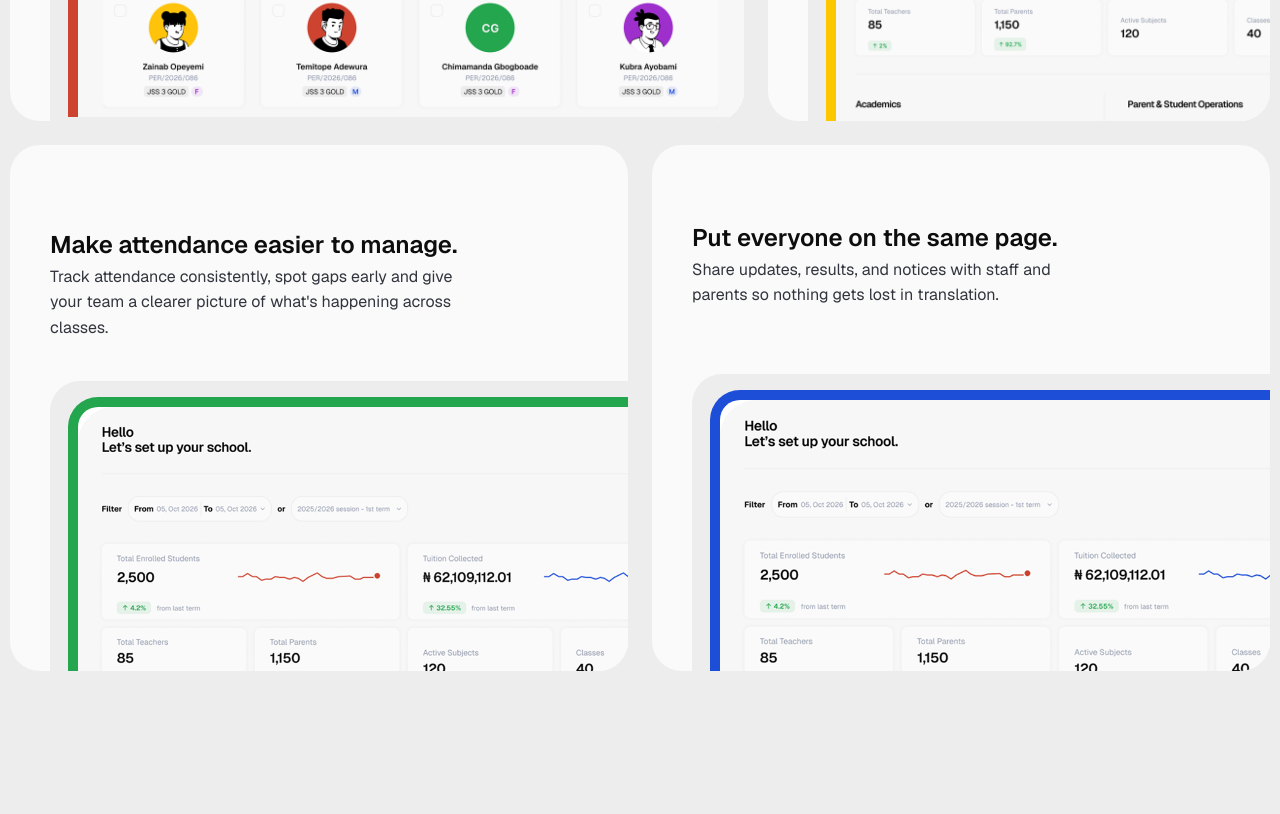
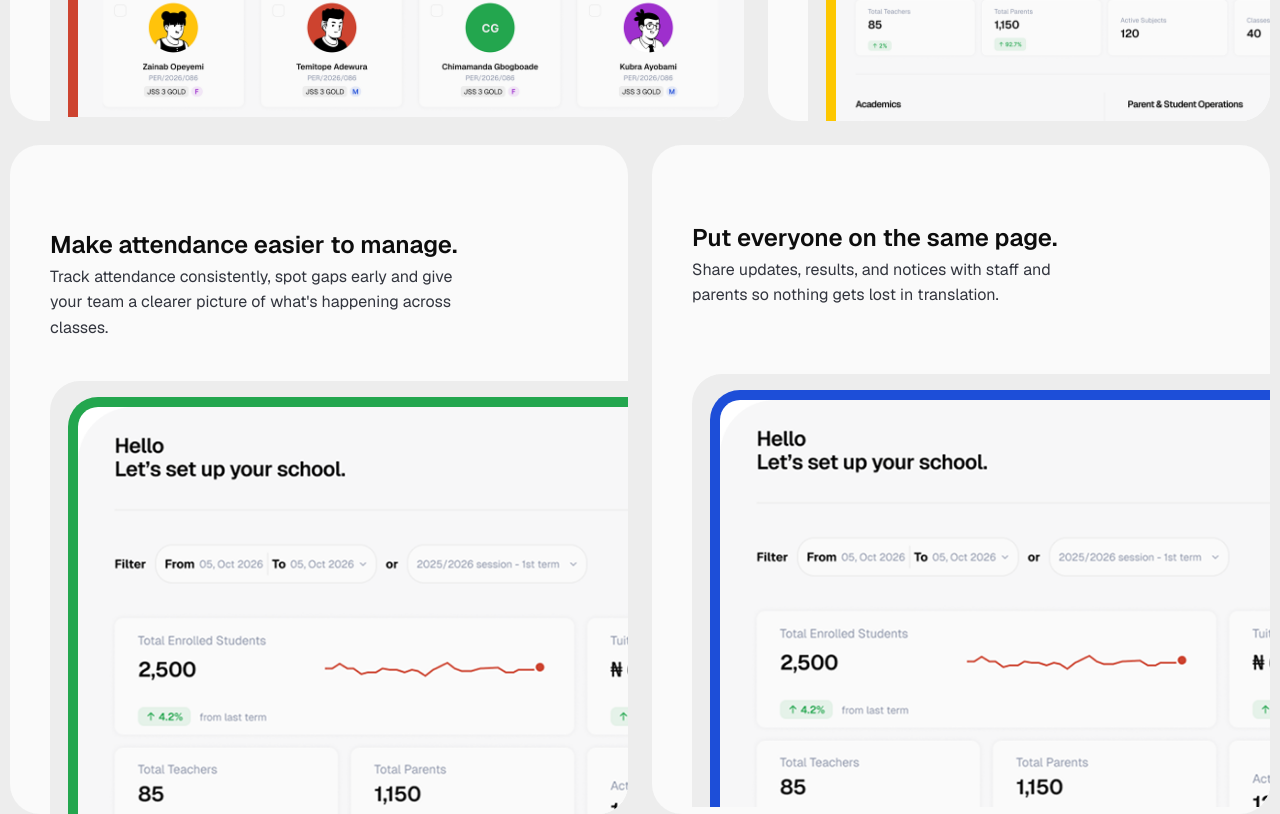
Before and after one commit to nimaappsss-web/soma-landing, a Next.js app: page / in a window 1280 px wide. Shown: the part 1685-2499 px from the top of the page. Before the commit the page ends 2356 px from the top, so only its background shows below. Built offline with nearby package versions, Linux system fonts and the light colour scheme; some icons are missing.

Commit message:
fix: bottom card images span full width on all screens with aspect ratio

```diff
--- a/src/features/landing/components/ThirdSection.tsx
+++ b/src/features/landing/components/ThirdSection.tsx
@@ -64,8 +64,8 @@ export function ThirdSection() {
               Track attendance consistently, spot gaps early and give your team a
               clearer picture of what's happening across classes.
             </p>
-            <div className="bg-soma-bg rounded-tl-[30px] right-0 h-full overflow-hidden ml-auto mt-10 pl-4.5 pt-4">
-              <div className="border-t-10 border-l-10 border-soma-green bg-white rounded-tl-[30px]">
+            <div className="bg-soma-bg rounded-tl-[30px] right-0 aspect-[4/3] overflow-hidden ml-auto mt-10 pl-4.5 pt-4">
+              <div className="border-t-10 border-l-10 border-soma-green bg-white rounded-tl-[30px] h-full">
                 <Image
                   src="/work3.png"
                   alt="Attendance"
@@ -87,7 +87,7 @@ export function ThirdSection() {
               Share updates, results, and notices with staff and parents so nothing
               gets lost in translation.
             </p>
-            <div className="bg-soma-bg rounded-tl-[30px] right-0 flex-1 overflow-hidden ml-auto mt-10 pl-4.5 pt-4">
+            <div className="bg-soma-bg rounded-tl-[30px] right-0 aspect-[4/3] overflow-hidden ml-auto mt-10 pl-4.5 pt-4">
               <div className="border-t-10 border-l-10 border-soma-blue bg-white rounded-tl-[30px] h-full">
                 <Image
                   src="/work4.png"
```
